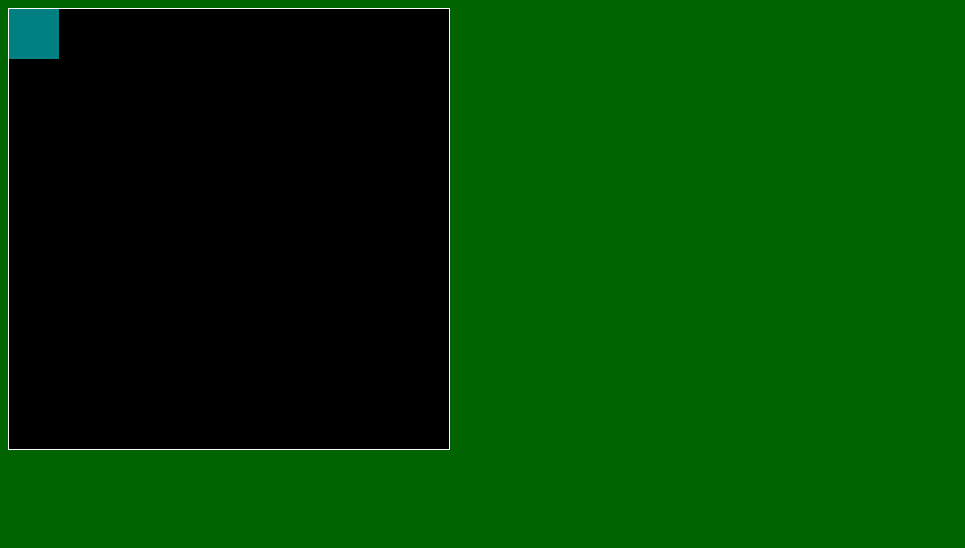
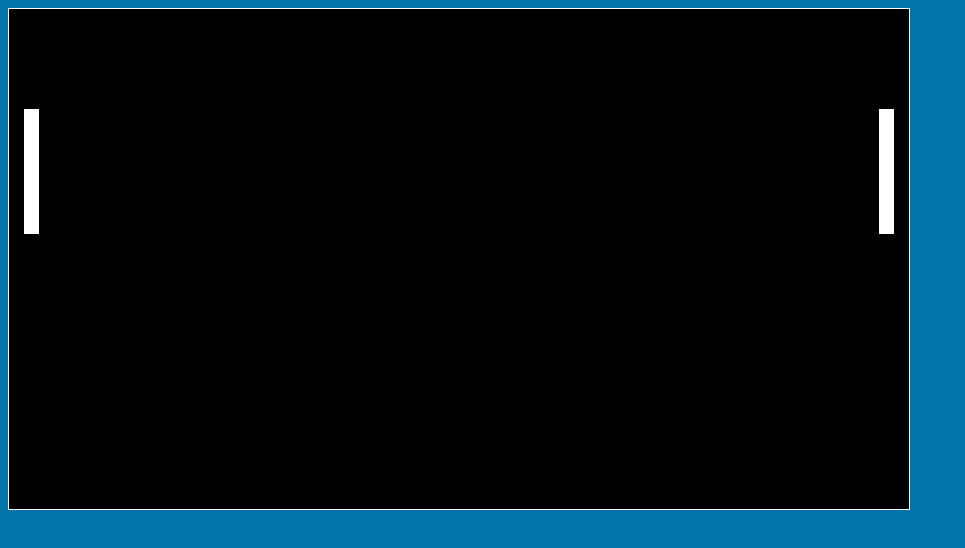
Before and after one commit to gagedavis1/gagedavis1.github.io, a plain HTML site: page asd-projects/pong/index.html in a window 1280 px wide. Shown: the whole page, without its empty margins (0-965 px from the left). Drawn offline with Linux system fonts and the light colour scheme.

Commit message:
worked on pong

```diff
--- a/asd-projects/pong/index.css
+++ b/asd-projects/pong/index.css
@@ -1,21 +1,39 @@
 
 body {
-  background-color: darkgreen;
+  background-color: rgb(0, 115, 169);
 }
 
 #board {
-  width: 440px;
-  height: 440px;
+  width: 900px;
+  height: 500px;
   border: 1px solid white;
   background-color: black;
   position: relative;
 }
 
-#gameItem {
-  background-color: teal;
-  width: 50px;
-  height: 50px;
+.paddle {
+  background-color: rgb(255, 255, 255);
+  width: 15px;
+  height: 125px;
   position: absolute;
-/*   left: 100px; */  /* Uncomment if you want to set a "starting" position */
-/*   top: 100px;  */  /* Uncomment if you want to set a "starting" position */
 }
+#paddleLeft {
+  left: 15px;   /* Uncomment if you want to set a "starting" position */
+  top: 100px;    /* Uncomment if you want to set a "starting" position */
+}
+
+#paddleRight {
+  left: 870px;
+  top: 100px;
+
+}
+
+#ball {
+  background-color: white;
+  width: 30px;
+  height: 30px;
+  border-radius: 50px;
+  position:absolute;
+  left: 435px;
+  top: 220px;
+}
--- a/asd-projects/pong/index.html
+++ b/asd-projects/pong/index.html
@@ -12,7 +12,9 @@
 
   <body>
     <div id='board'>
-      <div id='gameItem'></div>
+      <div class = "paddle" id = 'paddleLeft'></div>
+      <div class = "paddle" id = 'paddleRight'></div>
+      <div id = "ball"></div>
     </div>
   </body>
 </html>
--- a/asd-projects/pong/index.js
+++ b/asd-projects/pong/index.js
@@ -10,14 +10,41 @@ function runProgram(){
   // Constant Variables
   const FRAME_RATE = 60;
   const FRAMES_PER_SECOND_INTERVAL = 1000 / FRAME_RATE;
+  const BOARD_WIDTH = $("#board").width();
+  const BOARD_HEIGHT = $("#board").height();
 
   // Game Item Objects
+  const KEY = {
+    "W": 87,
+    "S": 83,
 
+    "UP": 38,
+    "DOWN": 40,
+  }
+
+
+
+  function GameItem(id, speedX, speedY){
+    var obj = {
+      id: id,
+      x: parseFloat($(id).css("left")),
+      y: parseFloat($(id).css("top")),
+      speedX: speedX,
+      speedY: speedY,
+      w: $(id).width(),
+      h: $(id).height(),
+    }
+    return obj
+  }
+
+  var paddleLeft = GameItem("#paddleLeft", 0, 0);
+  var paddleRight = GameItem("#paddleRight", 0, 0);
+  var ball = GameItem("#ball", (Math.random() * 3 + 2) * (Math.random() > 0.5 ? -1 : 1), (Math.random() > 0.5 ? -3 : 3))
 
   // one-time setup
   let interval = setInterval(newFrame, FRAMES_PER_SECOND_INTERVAL);   // execute newFrame every 0.0166 seconds (60 Frames per second)
-  $(document).on('eventType', handleEvent);                           // change 'eventType' to the type of event you want to handle
-
+  $(document).on('keydown', handleKeyDown);                           // change 'eventType' to the type of event you want to handle
+  $(document).on('keyup', handleKeyUp);
   ////////////////////////////////////////////////////////////////////////////////
   ///////////////////////// CORE LOGIC ///////////////////////////////////////////
   ////////////////////////////////////////////////////////////////////////////////
@@ -27,21 +54,67 @@ function runProgram(){
   by calling this function and executing the code inside.
   */
   function newFrame() {
-
+    drawGameItem(paddleLeft)
+    updateGameItem(paddleLeft)
+    drawGameItem(paddleRight)
+    updateGameItem(paddleRight)
+    drawGameItem(ball)
+    updateGameItem(ball)
 
   }
 
   /*
   Called in response to events.
   */
-  function handleEvent(event) {
+  function handleKeyDown(event) {
+    if(event.which === KEY.W){
+      paddleLeft.speedY = -5;
+    }
+    if(event.which === KEY.S){
+      paddleLeft.speedY = 5
+    }
 
+    if(event.which === KEY.UP){
+      paddleRight.speedY = -5;
+    }
+    if(event.which === KEY.DOWN){
+      paddleRight.speedY = 5
+    }
+
+  }
+
+  function handleKeyUp(event){
+    if (event.which === KEY.W || event.which === KEY.S) {
+      paddleLeft.speedY = 0;
+    }
+
+    if (event.which === KEY.UP || event.which === KEY.DOWN) {
+      paddleRight.speedY = 0;
+    }
   }
 
   ////////////////////////////////////////////////////////////////////////////////
   ////////////////////////// HELPER FUNCTIONS ////////////////////////////////////
   ////////////////////////////////////////////////////////////////////////////////
 
+  // movement helpers
+  function drawGameItem(obj){
+    $(obj.id).css("left", obj.x);
+    $(obj.id).css("top", obj.y);
+  }
+
+  function updateGameItem(obj){
+    obj.x += obj.speedX;
+    obj.y += obj.speedY;
+  }
+
+  //check boundaries of paddles
+  //detirmine if objects collide
+  //handle what happens when the ball hits the walls
+  //handle what happens when the ball hits the paddles
+  //handle what happens when someone wins
+  //handles the points
+  //handle game reset
 
   function endGame() {
     // stop the interval timer
```
Also changed, not shown: portfolio.html (+1 -0 lines).
